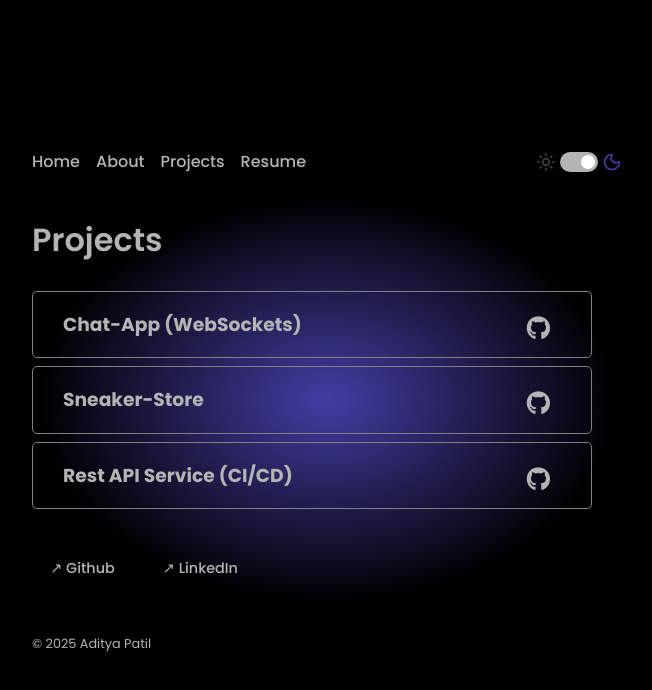
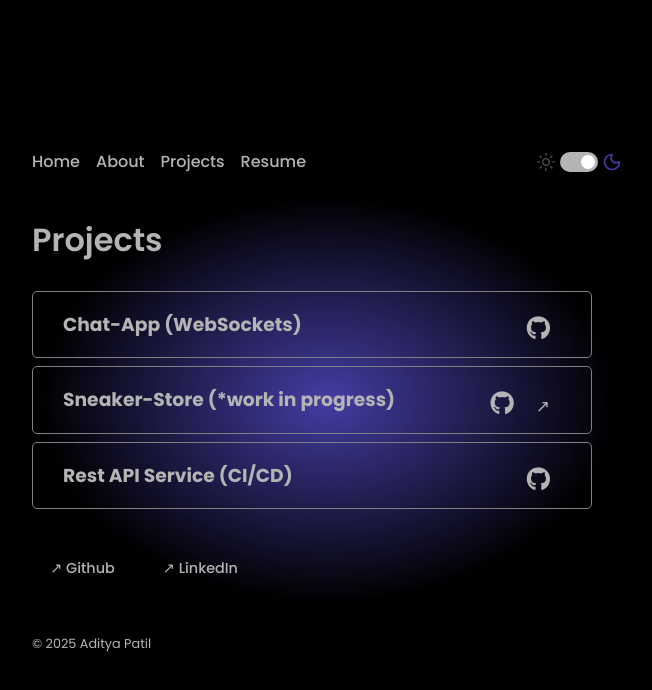
Before and after one commit to AdityaPatil0708/portfolio, a React (Vite) app: page /projects in a window 1280 px wide. Shown: the top 690 px of the page, without its empty margins (313-965 px from the left). Built offline with nearby package versions, Linux system fonts and the light colour scheme.

Commit message:
added project link

```diff
--- a/src/components/HeroW.jsx
+++ b/src/components/HeroW.jsx
@@ -11,28 +11,40 @@ export default function Hero2() {
           </div>
 
           <button>
-                        <a href="https://github.com/AdityaPatil0708/chat-app-websockets-.git"><i class="fab fa-github"></i></a>
+            <a href="https://github.com/AdityaPatil0708/chat-app-websockets-.git">
+              <i class="fab fa-github"></i>
+            </a>
           </button>
         </div>
       </div>
       <div className="project2">
         <div className="project2-title">
-                    <h3>Sneaker-Store</h3>
+          <h3>Sneaker-Store (*work in progress)</h3>
+          <div>
             <button>
-                        <a href="https://github.com/AdityaPatil0708/UrbanSteps.git"><i class="fab fa-github"></i></a>
+              <a href="https://github.com/AdityaPatil0708/UrbanSteps.git">
+                <i class="fab fa-github"></i>
+              </a>
             </button>
+            <button>
+              <a href="https://sneaker-store-frontend-xi.vercel.app/">
+                <i class="link-icon">↗</i>
+              </a>
+            </button>
+          </div>
         </div>
       </div>
       <div className="project3">
         <div className="project3-title">
           <h3>Rest API Service (CI/CD)</h3>
           <button>
-                        <a href="https://github.com/AdityaPatil0708/rest-api-service.git"><i class="fab fa-github"></i></a>
+            <a href="https://github.com/AdityaPatil0708/rest-api-service.git">
+              <i class="fab fa-github"></i>
+            </a>
           </button>
         </div>
       </div>
       <br />
     </section>
-
   );
 }
--- a/src/projects.css
+++ b/src/projects.css
@@ -72,7 +72,10 @@
     display: flex;
     justify-content: space-between;
 }
-
+.hero2 .project2-title h3 {
+    color: var(--text-primary);
+    transition: color 0.3s ease;
+}
 .hero2 .project3-title {
     display: flex;
     justify-content: space-between;
@@ -101,6 +104,14 @@
     transition: color 0.3s ease;
 }
 .fa-github:hover {
+    color: var(--button-hover-bg);
+}
+.link-icon {
+    font-size: 17px;
+    color: var(--text-primary);
+    transition: color 0.3s ease;
+}
+.link-icon:hover {
     color: var(--button-hover-bg);
 }
 
```
Lines whose indentation alone changed are shown as unchanged.
